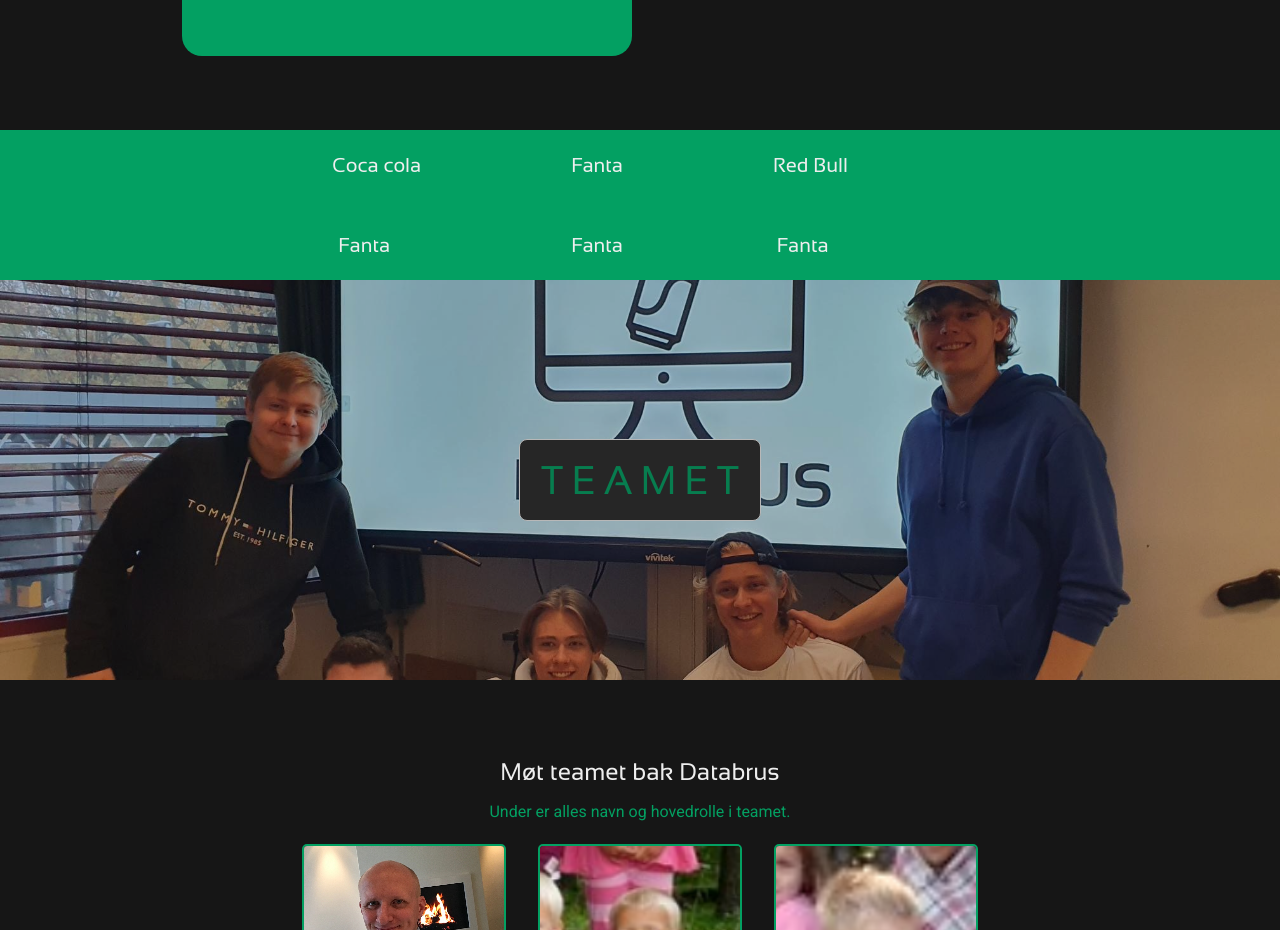
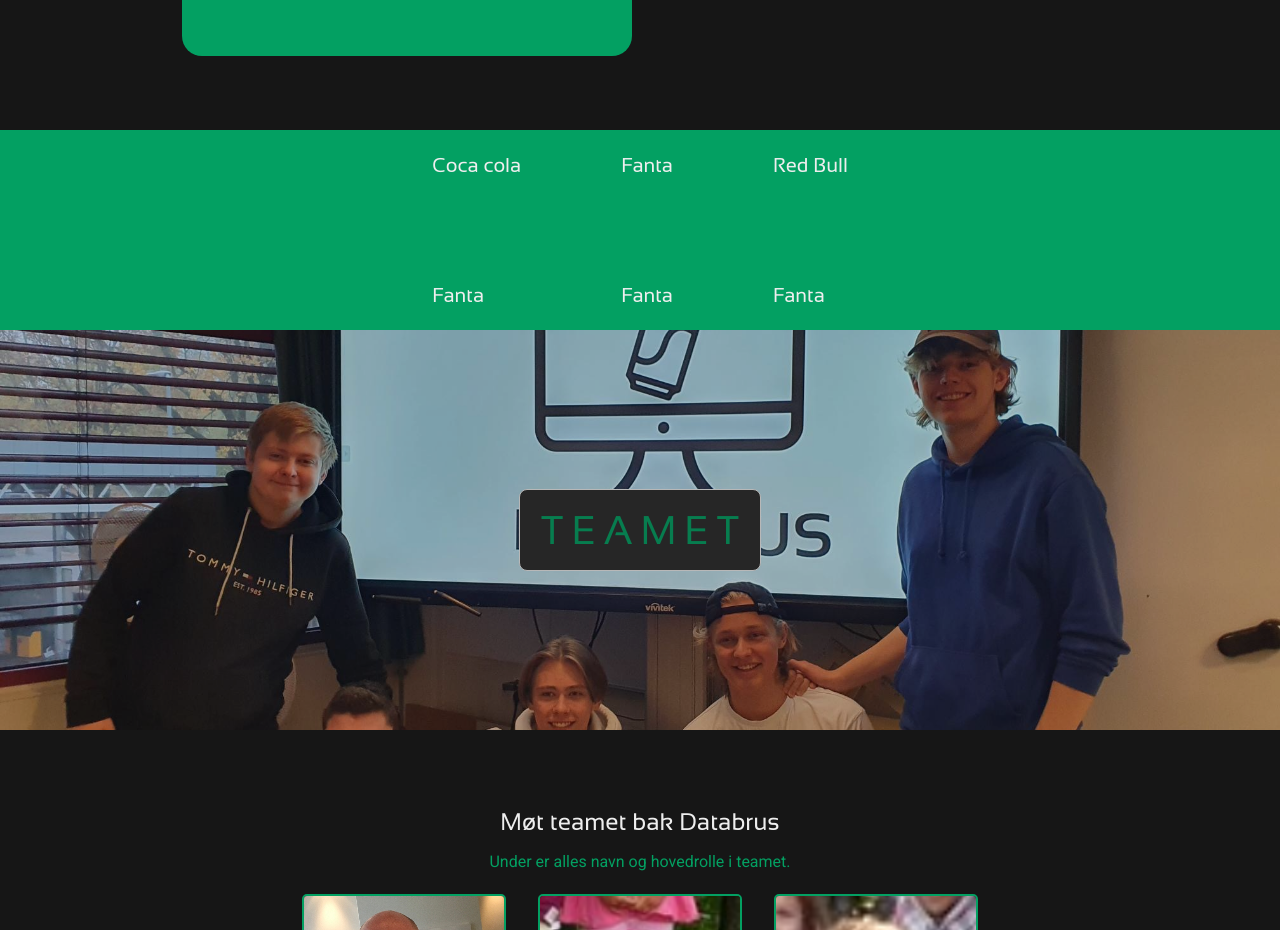
Before and after one commit to Databrus-3DAA/databrus.as, a Next.js app: page / in a window 1280 px wide. Shown: the part 1440-2370 px from the top of the page. Built offline with nearby package versions, Linux system fonts and the light colour scheme.

Commit message:
Fikset gridbug

```diff
--- a/components/Home/stock.tsx
+++ b/components/Home/stock.tsx
@@ -4,7 +4,6 @@ import style from '@styles/Home/Stock.module.css';
 function Stock(){
     return(
             <div className={style.stock}>
-                <div>
                 <div>
                     Coca cola
                 </div>
@@ -29,7 +28,6 @@ function Stock(){
                     Fanta
                 </div>
             </div>
-            </div>
     )
 };
 
--- a/styles/Home/Main.module.css
+++ b/styles/Home/Main.module.css
@@ -178,4 +178,8 @@
     background-color: var(--highlight);
 	width: 100%;
     padding: 20px;
+	display: flex;
+	align-items: center;
+	justify-content: center;
+	flex-wrap: wrap;
 }
--- a/styles/Home/Stock.module.css
+++ b/styles/Home/Stock.module.css
@@ -1,13 +1,14 @@
 .stock {
-	display: flex;
 	text-align: center;
 	justify-content: center;
-	flex-wrap: wrap;
+    font-size: 20px;
+    display: grid;
+    grid-template-columns:auto auto auto;
+    grid-gap: 100px;
     font-size: 20px;
 }
 
 .stock div{
-    display: grid;
-    grid-template-columns:auto auto auto;
-    grid-gap: 50px;
+    display: flex;
+    flex-wrap: wrap;
 }
```
Lines whose indentation alone changed are shown as unchanged.
